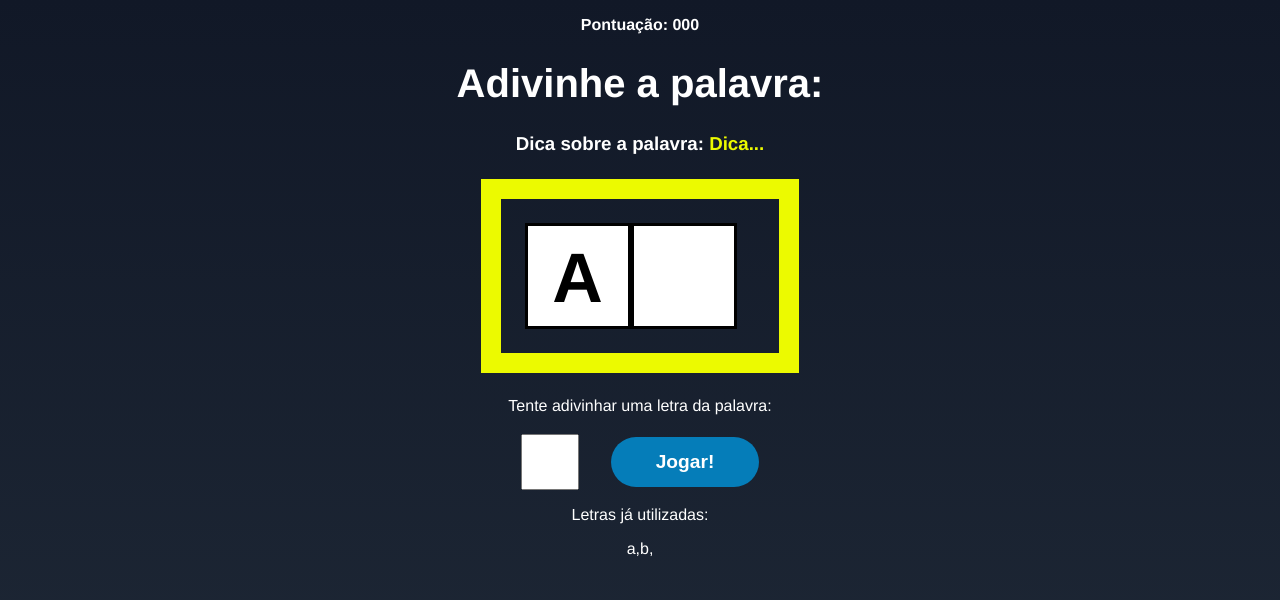
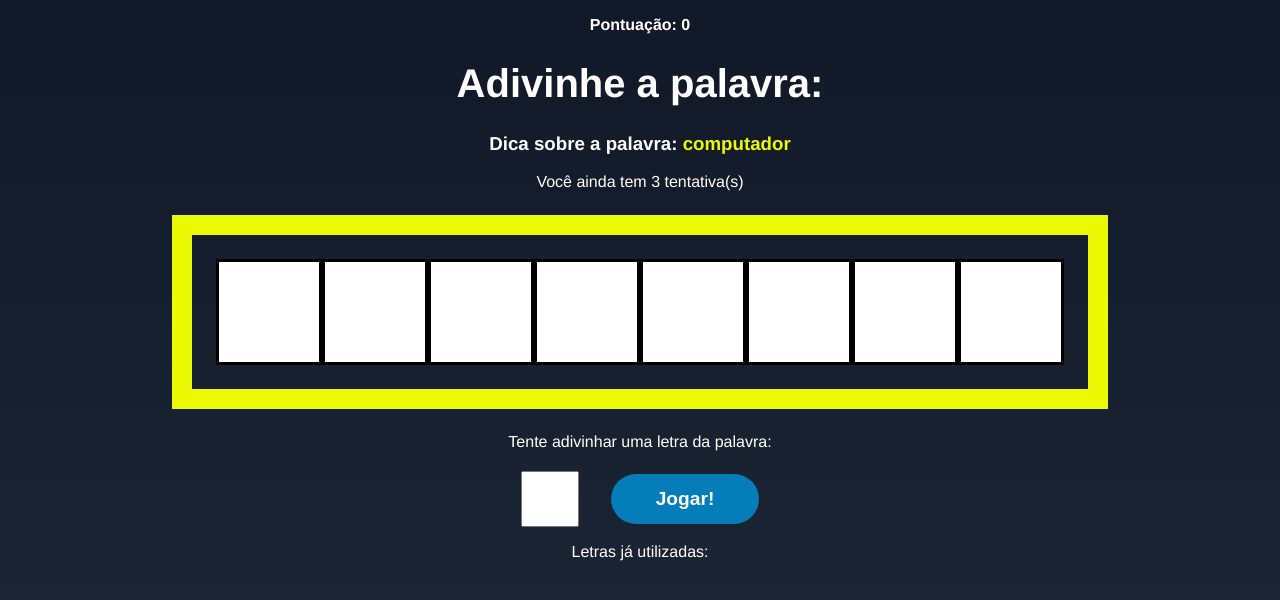
Before and after one commit to TalysonSoares/secret-code, a React (Vite) app: page / in a window 1280 px wide. Both pictures are taken after a click on the button "Começar o jogo". Shown: the top 600 px of the page. Built offline with nearby package versions, Linux system fonts and the light colour scheme.

Commit message:
consumindo states do jogo

```diff
--- a/src/App.jsx
+++ b/src/App.jsx
@@ -26,6 +26,11 @@ function App() {
   const [pickedWord, setPickedWord] = useState("");
   const [pickedCategory, setPickedCategory] = useState("");
   const [letters, setLetters] = useState([]);
+
+  const [guessedLetters, setGuessedLetters] = useState([]);
+  const [wrongLetters, setWrongLetters] = useState([]);
+  const [guesses, setGuesses] = useState(3);
+  const [score, setScore] = useState(0);
 
   const pickWordAndCategory = () => {
     //pick a random category
@@ -74,7 +79,14 @@ function App() {
   return (
     <div className="App">
       {gameStage === "start" && <StartScreen startGame={startGame}/>}
-      {gameStage === "game" && <Game verifyLetter={verifyLetter}/>}
+      {gameStage === "game" && <Game verifyLetter={verifyLetter}
+      pickedWord={pickedWord}
+      pickedCategory={pickedCategory}
+      letters={letters}
+      guessedLetters={guessedLetters}
+      wrongLetters={wrongLetters}
+      guesses={guesses}
+      score={score}/>}
       {gameStage === "end" && <GameOver retry={retry}/>}
     </div>
   )
--- a/src/components/Game.jsx
+++ b/src/components/Game.jsx
@@ -1,16 +1,22 @@
 import "./Game.css"
 
-const Game = ({ verifyLetter }) => {
+const Game = ({ verifyLetter, pickedWord, pickedCategory, letters, guessedLetters, wrongLetters, guesses, score }) => {
   return (
     <div className="game">
       <p className="points">
-        <span>Pontuação: 000</span>
+        <span>Pontuação: {score}</span>
       </p>
       <h1>Adivinhe a palavra:</h1>
-      <h3 className="tip">Dica sobre a palavra: <span>Dica...</span></h3>
+      <h3 className="tip">Dica sobre a palavra: <span>{pickedCategory}</span></h3>
+      <p>Você ainda tem {guesses} tentativa(s)</p>
       <div className="wordContainer">
-        <span className="letter">A</span>
-        <span className="blankSquare"></span>
+        {letters.map((letter, i) => (
+          guessedLetters.includes(letter) ? (
+            <span className="letter">{letter}</span>
+          ) : (
+            <span className="blankSquare"></span>
+          )
+        ))}
       </div>
       <div className="letterContainer">
         <p>Tente adivinhar uma letra da palavra:</p>
@@ -21,8 +27,9 @@ const Game = ({ verifyLetter }) => {
       </div>
       <div className="wrongLettersContainer">
         <p>Letras já utilizadas:</p>
-        <span>a,</span>
-        <span>b,</span>
+          {wrongLetters.map((letter, i) => (
+            <span key={i}>{letter}</span>
+          ))}
       </div>
     </div>
   )
```
